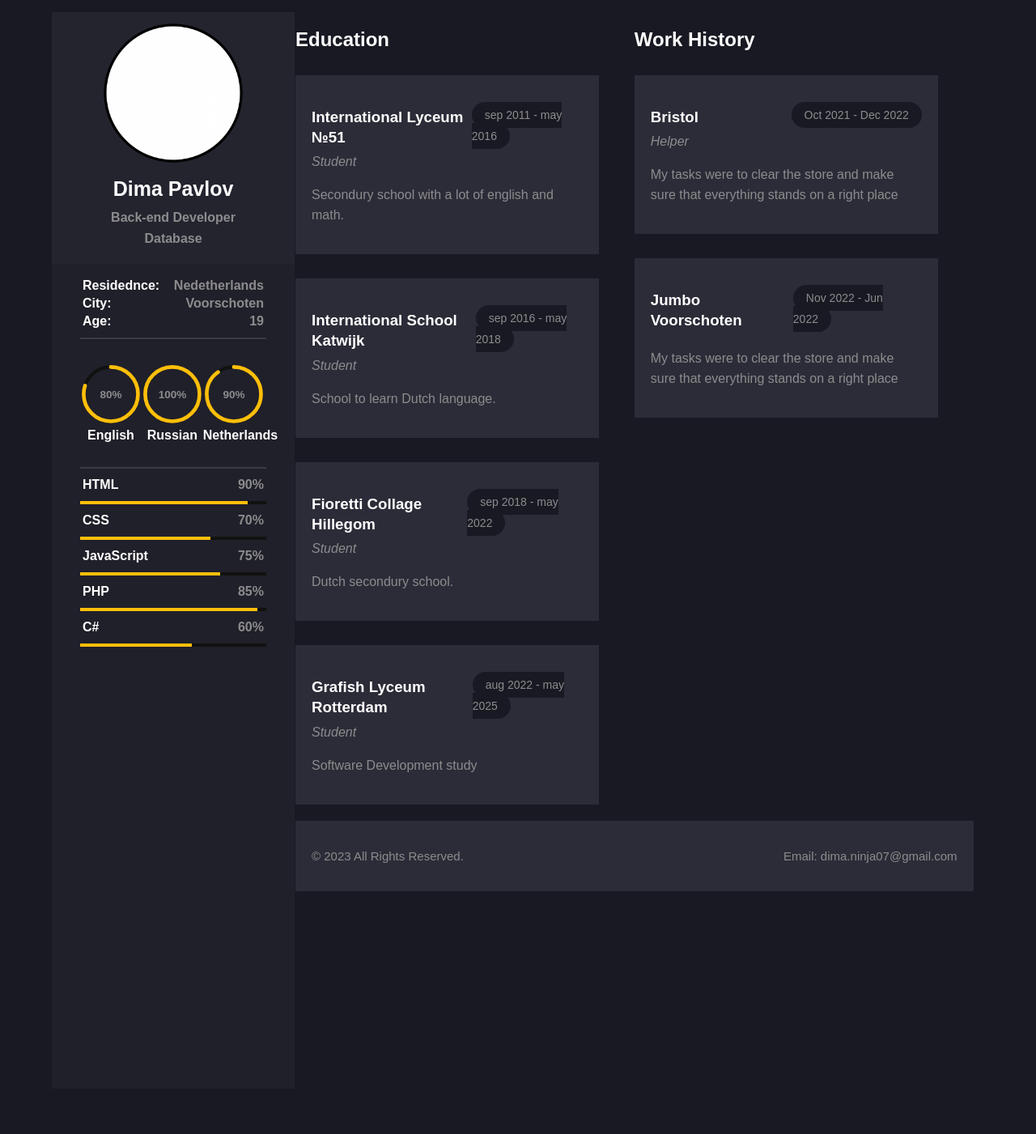
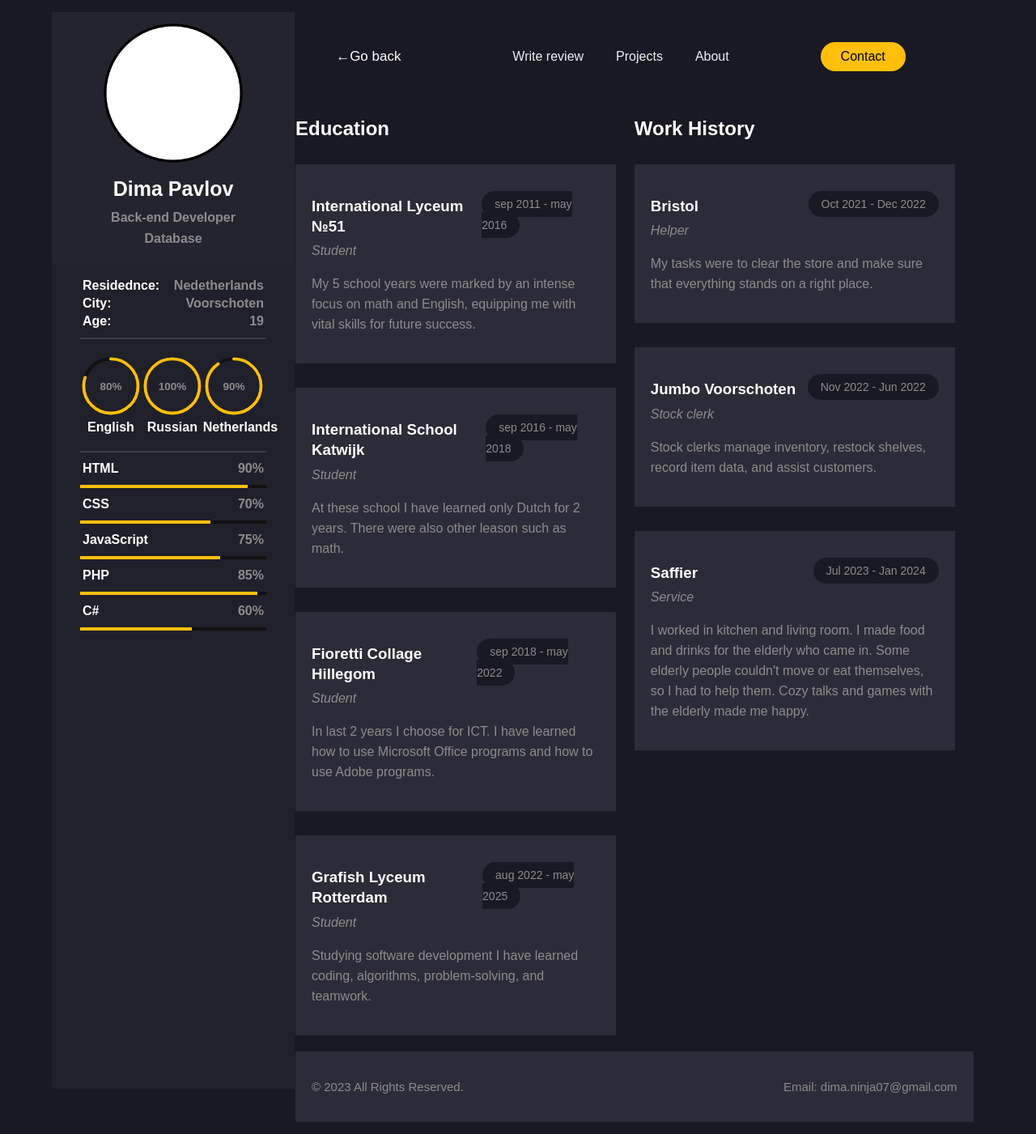
Before and after one commit to playboifruti/portfolioGIT, a PHP site: page /php/history.php in a window 1280 px wide. Shown: the whole page at 81% size. Run offline with PHP 8.4, Linux system fonts and the light colour scheme.

Commit message:
header, myself history

```diff
--- /dev/null
+++ b/css/header.css
@@ -0,0 +1,75 @@
+header {
+    display: flex;
+    justify-content: space-between;
+    align-items: center;
+    padding: 30px 10% 30px 3%;
+    /* background-color: #24242F; */
+  }
+
+  #goBack,
+  .nav__links a,
+  .cta,
+  .overlay__content a {
+    font-family: "Montserrat", sans-serif;
+    font-weight: 100;
+    color: #edf0f1;
+    text-decoration: none;
+  }
+
+  .nav__links {
+    list-style: none;
+    display: flex;
+    font-size: 16px;
+  }
+
+  .nav__links li {
+    padding: 0px 20px;
+  }
+
+  .nav__links li:nth-child(1) {
+    padding: 0 20px 0 0;
+  }
+
+  .nav__links li a {
+    transition: all 0.3s ease 0s;
+  }
+
+  .nav__links li a:hover {
+    color: #FFBF0A;
+  }
+
+  .cta {
+    order: 2;
+    margin-left: 20px;
+    padding: 9px 25px;
+    background-color: #FFBF0A;
+    border: none;
+    border-radius: 50px;
+    cursor: pointer;
+    transition: all 0.3s ease 0s;
+    color: #000;
+  }
+
+  #goBack {
+    padding: 9px 25px;
+    background-color: transparent;
+    border: none;
+    border-radius: 50px;
+    cursor: pointer;
+    transition: all 0.3s ease 0s;
+    color: #fff;
+    font-size: 17px;
+  }
+
+  #goBack:hover {
+    background-color: #ffffff;
+    color: #000;
+  }
+
+  .cta:hover {
+    background-color: #e7aa00;
+  }
+
+  span {
+    content: "\2190";
+  }
--- a/css/history.css
+++ b/css/history.css
@@ -13,6 +13,7 @@ body {
     float: right;
     margin-right: 5%;
 }
+
 .column {
     float: left;
     width: 50%;
@@ -26,7 +27,7 @@ body {
 .card {
     background-color: #2C2C38;
     color: #8C8C8E;
-    width: 80%;
+    width: 85%;
     padding: 20px;
     line-height: 25px;
     margin-top: 30px;
@@ -55,3 +56,13 @@ body {
     font-style: italic;
     margin-top: -13px;
 }
+#goBack {
+    color: #000;
+    background-color: #ffffff;
+    border: 1px solid none;
+    border-radius: 30px;
+    padding: 13px;
+    font-weight: 900;
+    font-size: 14px;
+    cursor: pointer;
+}
--- a/css/left-info.css
+++ b/css/left-info.css
@@ -16,7 +16,7 @@
     width: 22%;
     min-width: 300px;
     height: 97vh;
-    position: fixed;
+    position: absolute;
     top: 0;
     left: 0;
     background-color: #20202A;
@@ -64,8 +64,8 @@
 .language {
     color: #ffffff;
     text-align  : center;
-    margin-top: 30px;
-    margin-bottom: 30px;
+    margin-top: 20px;
+    margin-bottom: 20px;
 }
 .flex-wrapper {
     display: flex;
@@ -92,7 +92,7 @@
 
   .circle {
     fill: none;
-    stroke-width: 2.2;
+    stroke-width: 1.8;
     stroke-linecap: round;
     animation: progress 1s ease-out forwards;
     stroke: #FFBF0A;
@@ -169,3 +169,15 @@
       left: 0;
     }
   }
+
+#cvButton {
+  background-color: transparent;
+  border: 1.5px solid #FFBF0A;
+  color: #ffffff;
+  text-decoration: none;
+  font-weight: 100;
+  font-size: 15px;
+  padding: 5px;
+  margin-top: 50px;
+
+}
--- a/index.js
+++ b/index.js
@@ -1,3 +1,4 @@
+//TYPED ANIMATION
 var typed = new Typed(".typing", {
     strings: ['&lt;<span id="yellow">code</span>&gt; I build automatic tools &lt;/<span id="yellow">code</span>&gt;'],
     typeSpeed: 40,
@@ -7,7 +8,7 @@ var typed = new Typed(".typing", {
     showCursor: false,
   });
 
-
+  //SCROLL ANIMATION
   const scrollLeftButton = document.getElementById('scroll-left');
   const scrollRightButton = document.getElementById('scroll-right');
   const reviewsContainer = document.querySelector('.reviews-container');
--- a/php/history.php
+++ b/php/history.php
@@ -7,6 +7,7 @@
     <link rel="stylesheet" href="../css/history.css">
     <link rel="stylesheet" href="../css/footer.css">
     <link rel="stylesheet" href="../css/left-info.css">
+    <link rel="stylesheet" href="../css/header.css">
 
 
     <title>Document</title>
@@ -129,6 +130,17 @@
 
 
 <div class="main">
+    <header>
+    <input href="" name="action" onclick="history.back()" type="submit" value="&#8592;Go back" id="goBack"></input>
+            <nav>
+                <ul class="nav__links">
+                    <li><a href="review.php">Write review</a></li>
+                    <li><a href="../index.php#myprojects">Projects</a></li>
+                    <li><a href="#">About</a></li>
+                </ul>
+            </nav>
+            <a class="cta" href="#">Contact</a>
+    </header>
 
 <div class="row">
   <div class="column">
@@ -139,7 +151,7 @@
         <p id="datum"><span>sep 2011 - may 2016</span></p>
       </div>
       <p class="function">Student</p>
-      <p class="description">Secondury school with a lot of english and math.</p>
+      <p class="description">My 5 school years were marked by an intense focus on math and English, equipping me with vital skills for future success. </p>
     </div>
 
     <div class="card">
@@ -148,7 +160,7 @@
         <p id="datum"><span>sep 2016 - may 2018</span></p>
       </div>
       <p class="function">Student</p>
-      <p class="description">School to learn Dutch language.</p>
+      <p class="description">At these school I have learned only Dutch for 2 years. There were also other leason such as math. </p>
     </div>
 
     <div class="card">
@@ -157,7 +169,7 @@
           <p id="datum"><span>sep 2018 - may 2022</span></p>
         </div>
         <p class="function">Student</p>
-        <p class="description">Dutch secondury school.</p>
+        <p class="description">In last 2 years I choose for ICT. I have learned how to use Microsoft Office programs and how to use Adobe programs. </p>
     </div>
 
     <div class="card">
@@ -166,7 +178,7 @@
           <p id="datum"><span>aug 2022 - may 2025</span></p>
         </div>
         <p class="function">Student</p>
-        <p class="description">Software Development study</p>
+        <p class="description">Studying software development I have learned coding, algorithms, problem-solving, and teamwork.  </p>
     </div>
 
   </div>
@@ -178,7 +190,7 @@
         <p id="datum"><span>Oct 2021 - Dec 2022</span></p>
       </div>
       <p class="function">Helper</p>
-      <p class="description">My tasks were to clear the store and make sure that everything stands on a right place</p>
+      <p class="description">My tasks were to clear the store and make sure that everything stands on a right place.</p>
     </div>
 
     <div class="card">
@@ -186,9 +198,19 @@
         <h3 class="place">Jumbo Voorschoten</h3>
         <p id="datum"><span>Nov 2022 - Jun 2022</span></p>
       </div>
-      <p class="function"></p>
-      <p class="description">My tasks were to clear the store and make sure that everything stands on a right place</p>
+      <p class="function">Stock clerk</p>
+      <p class="description">Stock clerks manage inventory, restock shelves, record item data, and assist customers.</p>
     </div>
+
+    <div class="card">
+      <div class="space-float">
+        <h3 class="place">Saffier</h3>
+        <p id="datum"><span>Jul 2023 - Jan 2024</span></p>
+      </div>
+      <p class="function">Service</p>
+      <p class="description">I worked in kitchen and living room. I made food and drinks for the elderly who came in. Some elderly people couldn't move or eat themselves, so I had to help them. Cozy talks and games with the elderly made me happy.</p>
+    </div>
+
   </div>
 </div>
 
--- a/php/reviewsTableAdmin.php
+++ b/php/reviewsTableAdmin.php
@@ -1,4 +1,4 @@
-<?php include 'php/db.php'; ?>
+<?php include 'db.php'; ?>
 
 <?php
 try {
```
Also changed, not shown: css/style.css (+26 -12 lines), index.php (+18 -4 lines), php/contact.php (added, +21 -0 lines), php/review.php (+5 -2 lines).
